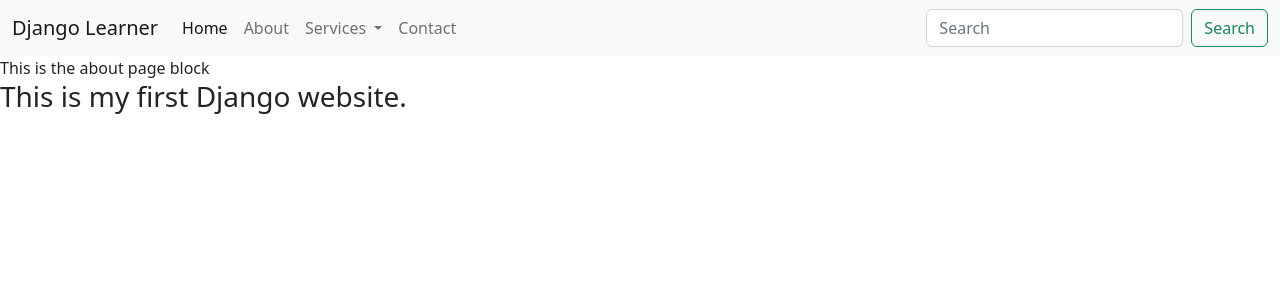
After one commit to And4Web/django-learning-cwh, a Django app: template learningDjangoWithCWH/templates/about.html in a window 1280 px wide. The commit adds this page. Shown: the top 300 px of the page. Run offline with Django 4.2, Linux system fonts and the light colour scheme; the template is opened without the code that fills it, so the values that code supplies are empty; parts of the project's set-up code (start-up, migrations or seed data) failed here and were passed over.

Commit message:
different pages created using the page inheritance method.

```diff
--- a/learningDjangoWithCWH/learningDjangoWithCWH/urls.py
+++ b/learningDjangoWithCWH/learningDjangoWithCWH/urls.py
@@ -16,9 +16,9 @@ Including another URLconf
 from django.contrib import admin
 from django.urls import path, include
 
-admin.site.site_header = "Anand Django DEV"
-admin.site.site_title = "Anand Django DEV"
-admin.site.index_title = "Welcome to Anand Django DEV Portal"
+admin.site.site_header = "Anand Django DEV (site header)"
+#admin.site.site_title = "Anand Django DEV (site title)"
+admin.site.index_title = "Welcome to Anand Django DEV Portal (index title)"
 
 urlpatterns = [
     path('admin/', admin.site.urls),
--- /dev/null
+++ b/learningDjangoWithCWH/templates/about.html
@@ -0,0 +1,3 @@
+{% extends 'base.html' %}
+{% block title %}About | {% endblock title %}
+{% block body %}This is the about page block{% endblock body %}
--- /dev/null
+++ b/learningDjangoWithCWH/templates/base.html
@@ -0,0 +1,91 @@
+<!DOCTYPE html>
+<html lang="en">
+  <head>
+    <meta charset="UTF-8" />
+    <meta http-equiv="X-UA-Compatible" content="IE=edge" />
+    <meta name="viewport" content="width=device-width, initial-scale=1.0" />
+    <link
+      href="https://cdn.jsdelivr.net/npm/bootstrap@5.2.0/dist/css/bootstrap.min.css"
+      rel="stylesheet"
+      integrity="sha384-gH2yIJqKdNHPEq0n4Mqa/HGKIhSkIHeL5AyhkYV8i59U5AR6csBvApHHNl/vI1Bx"
+      crossorigin="anonymous"
+    />
+    <title>{% block title %}{% endblock title %} Django Website</title>
+  </head>
+  <body>
+    <nav class="navbar navbar-expand-lg bg-light">
+      <div class="container-fluid">
+        <a class="navbar-brand" href="/">Django Learner</a>
+        <button
+          class="navbar-toggler"
+          type="button"
+          data-bs-toggle="collapse"
+          data-bs-target="#navbarSupportedContent"
+          aria-controls="navbarSupportedContent"
+          aria-expanded="false"
+          aria-label="Toggle navigation"
+        >
+          <span class="navbar-toggler-icon"></span>
+        </button>
+        <div class="collapse navbar-collapse" id="navbarSupportedContent">
+          <ul class="navbar-nav me-auto mb-2 mb-lg-0">
+            <li class="nav-item">
+              <a class="nav-link active" aria-current="page" href="/">Home</a>
+            </li>
+            <li class="nav-item">
+              <a class="nav-link" href="/about">About</a>
+            </li>
+            <li class="nav-item dropdown">
+              <a
+                class="nav-link dropdown-toggle"
+                href="/services"
+                role="button"
+                data-bs-toggle="dropdown"
+                aria-expanded="false"
+              >
+                Services
+              </a>
+              <ul class="dropdown-menu">
+                <li>
+                  <a class="dropdown-item" href="/websites">Web Development</a>
+                </li>
+                <li>
+                  <a class="dropdown-item" href="/mobile-apps"
+                    >Mobile Apps Development</a
+                  >
+                </li>
+                <li><hr class="dropdown-divider" /></li>
+                <li>
+                  <a class="dropdown-item" href="/blockchain"
+                    >Ethereum Smart Contracts</a
+                  >
+                </li>
+              </ul>
+            </li>
+            <li class="nav-item">
+              <a class="nav-link" href="/contact">Contact</a>
+            </li>
+          </ul>
+          <form class="d-flex" role="search">
+            <input
+              class="form-control me-2"
+              type="search"
+              placeholder="Search"
+              aria-label="Search"
+            />
+            <button class="btn btn-outline-success" type="submit">
+              Search
+            </button>
+          </form>
+        </div>
+      </div>
+    </nav>
+    {% block body %}{% endblock body %}
+    <h3>This is my first Django website.</h3>
+    <script
+      src="https://cdn.jsdelivr.net/npm/bootstrap@5.2.0/dist/js/bootstrap.bundle.min.js"
+      integrity="sha384-A3rJD856KowSb7dwlZdYEkO39Gagi7vIsF0jrRAoQmDKKtQBHUuLZ9AsSv4jD4Xa"
+      crossorigin="anonymous"
+    ></script>
+  </body>
+</html>
--- /dev/null
+++ b/learningDjangoWithCWH/templates/contact.html
@@ -0,0 +1,3 @@
+{% extends 'base.html' %}
+{% block title %}Contact | {% endblock title %}
+{% block body %}This is the contact page block{% endblock body %}
--- /dev/null
+++ b/learningDjangoWithCWH/templates/services.html
@@ -0,0 +1,3 @@
+{% extends 'base.html' %}
+{% block title %}Services | {% endblock title %}
+{% block body %}This is the services page block{% endblock body %}
```
Also changed, not shown: learningDjangoWithCWH/home/views.py (+6 -3 lines), learningDjangoWithCWH/templates/index.html (+7 -90 lines), learningDjangoWithCWH/db.sqlite3.
